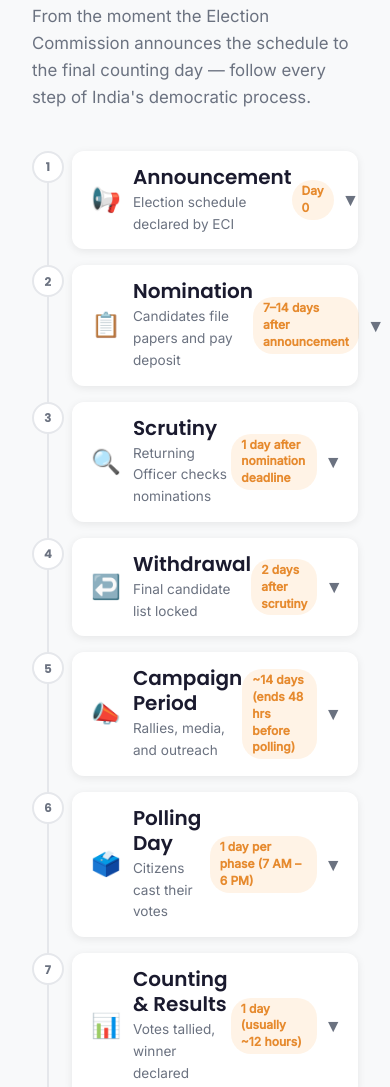
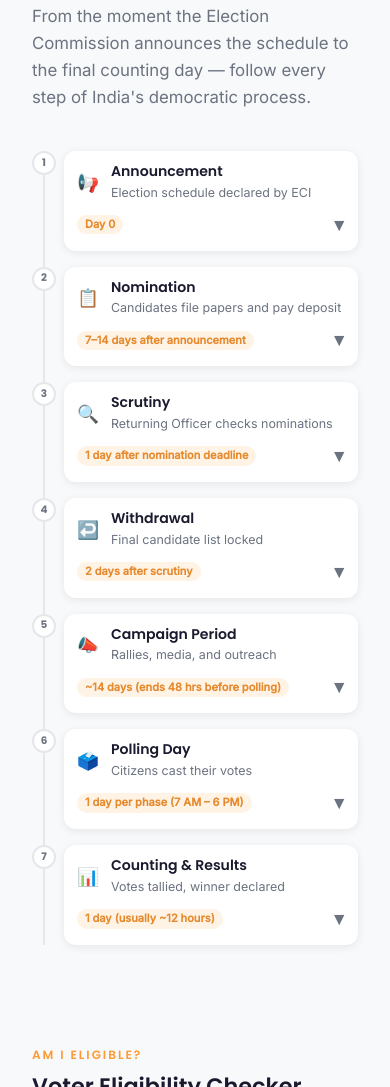
Before and after one commit to sourajit-dey/election-assistant-promptwars, a plain HTML site: page index.html in a window 390 px wide. Shown: the part 1055-2142 px from the top of the page. Drawn offline with Linux system fonts and the light colour scheme; a script that the page names is missing.

Commit message:
fix: mobile responsiveness for timeline, accordion & chatbot
- Timeline header: added flex-wrap so badge drops below title on mobile

- Timeline meta: takes full width on <=768px, preventing chevron overflow

- Accordion header: added overflow:hidden and gap to keep chevrons inside cards

- Added 480px breakpoint: smaller circles, badges, text for narrow screens

- Chatbot window: responsive width on mobile (fills screen with margins)

```diff
--- a/css/components.css
+++ b/css/components.css
@@ -21,14 +21,14 @@
 .timeline-item{position:relative;margin-bottom:16px}
 .timeline-circle{position:absolute;left:-48px;top:0;width:40px;height:40px;border-radius:50%;background:var(--surface);border:2px solid var(--border);display:flex;align-items:center;justify-content:center;font-family:var(--font-heading);font-weight:700;font-size:.85rem;color:var(--text-secondary);transition:all .3s ease;z-index:1}
 .timeline-item.active .timeline-circle{border-color:var(--primary);color:var(--primary);background:rgba(255,153,51,.08);box-shadow:0 0 0 4px rgba(255,153,51,.12)}
-.timeline-header{display:flex;align-items:center;justify-content:space-between;cursor:pointer;padding:16px 20px;background:var(--surface);border-radius:var(--radius);box-shadow:var(--shadow);transition:all .3s ease;border-left:3px solid transparent;user-select:none}
+.timeline-header{display:flex;align-items:center;justify-content:space-between;cursor:pointer;padding:16px 20px;background:var(--surface);border-radius:var(--radius);box-shadow:var(--shadow);transition:all .3s ease;border-left:3px solid transparent;user-select:none;overflow:hidden}
 .timeline-item.active .timeline-header{border-left-color:var(--primary);box-shadow:var(--shadow-lg)}
 .timeline-header:hover{box-shadow:var(--shadow-lg)}
-.timeline-header-left{display:flex;align-items:center;gap:12px}
+.timeline-header-left{display:flex;align-items:center;gap:12px;min-width:0;flex:1}
 .timeline-icon{font-size:1.5rem}
 .timeline-header-text h3{margin-bottom:2px}
 .timeline-header-text p{font-size:.85rem;color:var(--text-secondary);margin:0}
-.timeline-meta{display:flex;align-items:center;gap:8px}
+.timeline-meta{display:flex;align-items:center;gap:8px;flex-shrink:0}
 .timeline-chevron{font-size:1.1rem;color:var(--text-secondary);transition:transform .3s ease}
 .timeline-item.active .timeline-chevron{transform:rotate(180deg)}
 .timeline-content{max-height:0;overflow:hidden;transition:max-height .4s ease}
@@ -87,7 +87,7 @@
 .accordion{display:flex;flex-direction:column;gap:8px}
 .accordion-item{background:var(--surface);border-radius:var(--radius);box-shadow:var(--shadow);overflow:hidden;transition:box-shadow var(--transition)}
 .accordion-item:hover{box-shadow:var(--shadow-lg)}
-.accordion-header{display:flex;align-items:center;justify-content:space-between;padding:16px 20px;cursor:pointer;user-select:none;transition:background var(--transition)}
+.accordion-header{display:flex;align-items:center;justify-content:space-between;padding:16px 20px;cursor:pointer;user-select:none;transition:background var(--transition);overflow:hidden;gap:8px}
 .accordion-header:hover{background:rgba(0,0,0,.01)}
 .accordion-header h3{font-size:1rem;font-weight:500;flex:1}
 .accordion-chevron{font-size:1rem;color:var(--text-secondary);transition:transform .3s ease;flex-shrink:0;margin-left:12px}
@@ -99,8 +99,39 @@
 .no-results{text-align:center;padding:32px;color:var(--text-secondary);font-size:.95rem}
 
 /* ---------- Responsive ---------- */
-@media(max-width:768px){.timeline{padding-left:40px}.timeline::before{left:15px}.timeline-circle{left:-40px;width:32px;height:32px;font-size:.75rem}.timeline-header{padding:14px 16px}.reg-step{flex-direction:column;gap:12px}}
-@media(max-width:480px){.eligibility-card{padding:20px}.eligibility-options{flex-direction:column}.eligibility-option{width:100%}}
+@media(max-width:768px){
+  .timeline{padding-left:40px}
+  .timeline::before{left:15px}
+  .timeline-circle{left:-40px;width:32px;height:32px;font-size:.75rem}
+  .timeline-header{padding:14px 12px;flex-wrap:wrap;gap:8px}
+  .timeline-header-left{flex:1;min-width:0}
+  .timeline-header-text h3{font-size:.95rem}
+  .timeline-header-text p{font-size:.78rem;white-space:normal;word-break:break-word}
+  .timeline-meta{width:100%;justify-content:space-between;order:3}
+  .timeline-chevron{flex-shrink:0}
+  .reg-step{flex-direction:column;gap:12px}
+  .accordion-header{padding:14px 16px;gap:8px}
+  .accordion-header h3{font-size:.9rem;min-width:0;word-break:break-word}
+}
+@media(max-width:480px){
+  .eligibility-card{padding:20px}
+  .eligibility-options{flex-direction:column}
+  .eligibility-option{width:100%}
+  .timeline{padding-left:32px}
+  .timeline::before{left:11px}
+  .timeline-circle{left:-32px;width:24px;height:24px;font-size:.65rem}
+  .timeline-header{padding:12px 10px}
+  .timeline-icon{font-size:1.1rem}
+  .timeline-header-text h3{font-size:.88rem}
+  .badge{font-size:11px;padding:2px 8px}
+  .timeline-content-inner{padding:14px 12px}
+  .timeline-content-inner li{font-size:.85rem;padding-left:14px}
+  .timeline-funfact{padding:10px 12px}
+  .timeline-funfact p{font-size:.82rem}
+  .accordion-header{padding:12px 14px}
+  .accordion-header h3{font-size:.85rem}
+  .accordion-body-inner{padding:0 14px 14px;font-size:.82rem}
+}
 
 /* ---------- Chatbot ---------- */
 .chatbot-fab{position:fixed;bottom:24px;right:24px;width:56px;height:56px;border-radius:50%;background:var(--primary);color:#fff;border:none;cursor:pointer;font-size:24px;display:flex;align-items:center;justify-content:center;box-shadow:0 4px 16px rgba(255,153,51,.35);z-index:1000;transition:all .3s ease}
```
